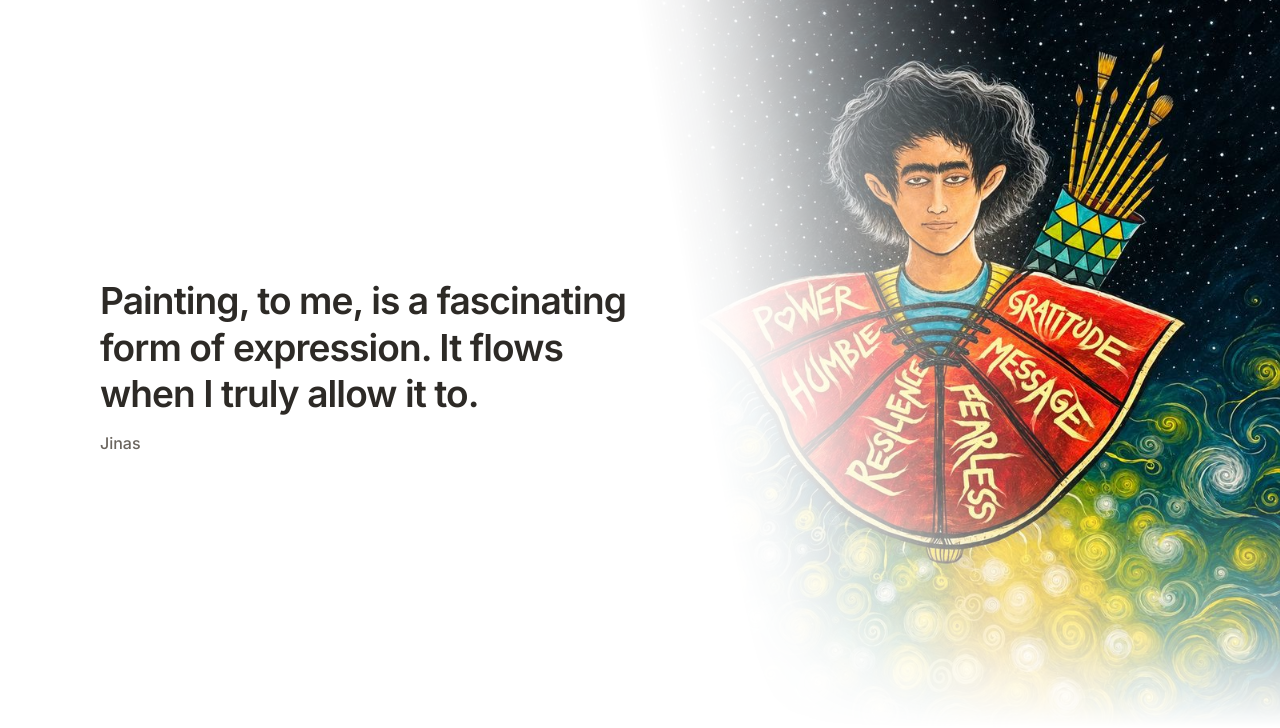
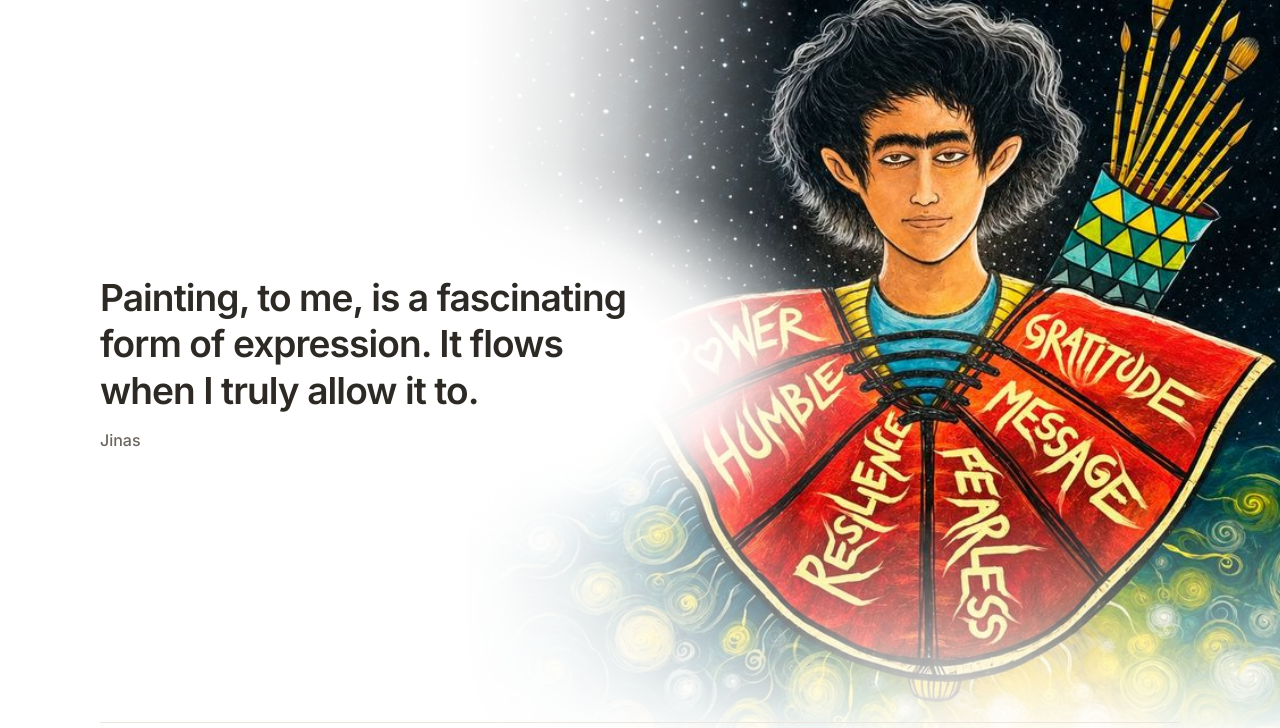
Before and after one commit to jinasthadayil/lifeofjinas, a plain HTML site: page index.html in a window 1280 px wide. Shown: the part 72-800 px from the top of the page. Drawn offline with Linux system fonts and the light colour scheme.

Commit message:
Desktop hero from Jinas's second sketch: larger painting, natural blend around the quote
Painting bleeds past top and bottom; a soft white halo clears space around the
quote; mask no longer repeats (removes a hairline on HiDPI screens).

Co-Authored-By: Claude Opus 5.5 <noreply@anthropic.com>
Claude-Session: https://claude.ai/code/session_01LETptA9N7Jg928BgMe4Kc1

```diff
--- a/index.html
+++ b/index.html
@@ -44,12 +44,12 @@ header .wrap{display:flex;align-items:center;justify-content:space-between;gap:1
 .pill.small{padding:12px 20px;font-size:15px}
 
 /* Opening words */
-.intro{position:relative;min-height:max(560px,calc(100vh - 79px));display:flex;align-items:center;padding-block:clamp(24px,4vw,56px)}
+.intro{position:relative;min-height:max(520px,calc(62vw - 79px));display:flex;align-items:center;padding-block:clamp(24px,4vw,56px)}
 .intro-text{position:relative}
-.hero-art{position:absolute;top:-79px;bottom:0;left:calc(var(--qw) - 70px);right:calc(50% - 50vw);z-index:-1;background:url(images/artcher-backdrop.jpg) 50% 30%/cover no-repeat;
-  -webkit-mask-image:linear-gradient(80deg,transparent 19%,rgba(0,0,0,.05) 25%,rgba(0,0,0,.18) 32%,rgba(0,0,0,.4) 40%,rgba(0,0,0,.65) 48%,rgba(0,0,0,.86) 56%,#000 64%),linear-gradient(to bottom,#000 70%,rgba(0,0,0,.6) 84%,rgba(0,0,0,.2) 93%,transparent 100%);-webkit-mask-composite:source-in;
-  mask-image:linear-gradient(80deg,transparent 19%,rgba(0,0,0,.05) 25%,rgba(0,0,0,.18) 32%,rgba(0,0,0,.4) 40%,rgba(0,0,0,.65) 48%,rgba(0,0,0,.86) 56%,#000 64%),linear-gradient(to bottom,#000 70%,rgba(0,0,0,.6) 84%,rgba(0,0,0,.2) 93%,transparent 100%);mask-composite:intersect}
-@media (max-width:760px){body.home .mark{color:#fff;text-shadow:0 1px 10px #000a}.intro{display:grid;min-height:0;gap:8px;padding-top:0}.intro-text{max-width:none}.hero-art{position:static;order:-1;aspect-ratio:1161/1355;margin-inline:calc(50% - 50vw);margin-top:-79px;z-index:auto;
+.hero-art{position:absolute;z-index:-2;-webkit-mask-repeat:no-repeat;mask-repeat:no-repeat;top:calc(-79px - 10vw);left:calc(50% - 50vw + 35vw);width:76vw;aspect-ratio:1161/1355;background:url(images/artcher-backdrop.jpg) center/100% 100% no-repeat;
+  -webkit-mask-image:linear-gradient(to right,transparent 0,transparent 1.5%,rgba(0,0,0,.03) 6%,rgba(0,0,0,.1) 12%,rgba(0,0,0,.25) 18%,rgba(0,0,0,.5) 24%,rgba(0,0,0,.78) 30%,#000 36%),linear-gradient(to bottom,#000 62%,rgba(0,0,0,.6) 71%,rgba(0,0,0,.22) 78%,rgba(0,0,0,.05) 82%,transparent 84%);-webkit-mask-composite:source-in;
+  mask-image:linear-gradient(to right,transparent 0,transparent 1.5%,rgba(0,0,0,.03) 6%,rgba(0,0,0,.1) 12%,rgba(0,0,0,.25) 18%,rgba(0,0,0,.5) 24%,rgba(0,0,0,.78) 30%,#000 36%),linear-gradient(to bottom,#000 62%,rgba(0,0,0,.6) 71%,rgba(0,0,0,.22) 78%,rgba(0,0,0,.05) 82%,transparent 84%);mask-composite:intersect}
+@media (max-width:760px){body.home .mark{color:#fff;text-shadow:0 1px 10px #000a}.intro{display:grid;min-height:0;gap:8px;padding-top:0}.intro-text{max-width:none}.hero-art{position:static;order:-1;width:auto;aspect-ratio:1161/1355;margin-inline:calc(50% - 50vw);margin-top:-79px;z-index:auto;
   -webkit-mask-image:linear-gradient(to bottom,#000 65%,transparent 100%);mask-image:linear-gradient(to bottom,#000 65%,transparent 100%)}}
 .intro blockquote{margin:0;font-size:clamp(26px,3.6vw,42px);line-height:1.25;font-weight:600;letter-spacing:-.025em;text-wrap:balance}
 .intro cite{display:block;margin-top:14px;font-style:normal;font-size:16px;font-weight:500;color:var(--soft)}
@@ -114,6 +114,8 @@ dialog.ask::backdrop{background:rgba(30,26,22,.45)}
 @media (min-width:761px){
   .intro{--fs:clamp(24px,2.9vw,42px);--qw:calc(var(--fs) * 15.6)}
   .intro blockquote{font-size:var(--fs);width:var(--qw);text-wrap:balance}
+  .intro-text::before{content:"";position:absolute;z-index:-1;inset:-70% -38% -70% -30%;pointer-events:none;
+    background:radial-gradient(closest-side,#fff 0,#fff 52%,rgba(255,255,255,.85) 66%,rgba(255,255,255,.45) 80%,rgba(255,255,255,.12) 92%,rgba(255,255,255,0) 100%)}
 }
 </style>
 </head>
```
